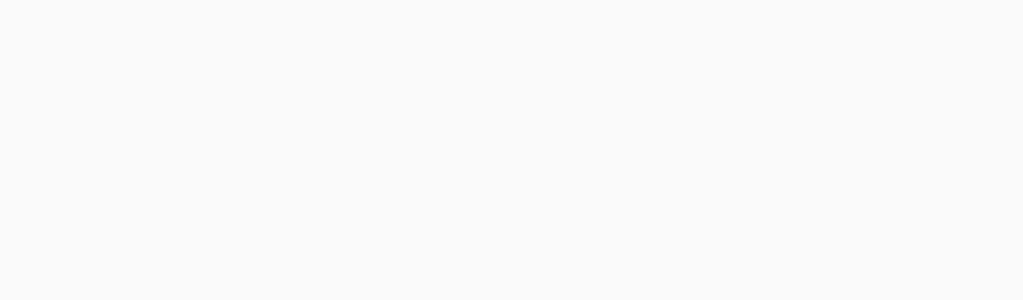
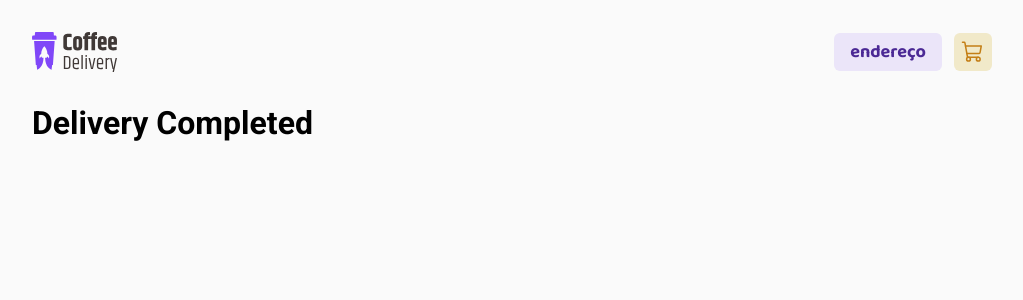
Before and after one commit to LSantoni/desafio-Coffee-Delivery, a React (Vite) app: page /resume in a window 1280 px wide. Before the commit this address had no page. Shown: the top 300 px of the page, without its empty margins (128-1151 px from the left). Built offline with nearby package versions, Linux system fonts and the light colour scheme.

Commit message:
Criar layout de Delivery Completed

```diff
--- a/src/Router.tsx
+++ b/src/Router.tsx
@@ -1,6 +1,7 @@
 import { Route, Routes } from 'react-router-dom'
 import { DefaultLayout } from './layouts/DefaultLayout';
 import { Checkout } from './pages/Checkout';
+import { DeliveryCompleted } from './pages/DeliveryCompleted';
 import { Home } from './pages/Home';
 
 export function Router() {
@@ -9,6 +10,7 @@
       <Route path='/' element={<DefaultLayout />}>
         <Route path='/' element={<Home />} />
         <Route path='/checkout' element={<Checkout />} />
+        <Route path='/resume' element={<DeliveryCompleted />} />
       </Route>
     </Routes>
   );
--- a/src/pages/Checkout/index.tsx
+++ b/src/pages/Checkout/index.tsx
@@ -126,7 +126,7 @@
                 <p>{cartTotal}</p>
               </div>
             </CartSummary>
-            <ConfirmButton>CONFIRMAR PEDIDO</ConfirmButton>
+            <ConfirmButton type="submit">CONFIRMAR PEDIDO</ConfirmButton>
           </CoffeeData>
         </div>
       </form>
--- /dev/null
+++ b/src/pages/DeliveryCompleted/index.tsx
@@ -0,0 +1,5 @@
+export function DeliveryCompleted() {
+  return (
+    <h1>Delivery Completed</h1>
+  )
+}
--- /dev/null
+++ b/src/pages/DeliveryCompleted/styles.ts
@@ -0,0 +1,3 @@
+import styled from "styled-components";
+
+const DesliveryCompletedContainer = styled.main``
```
